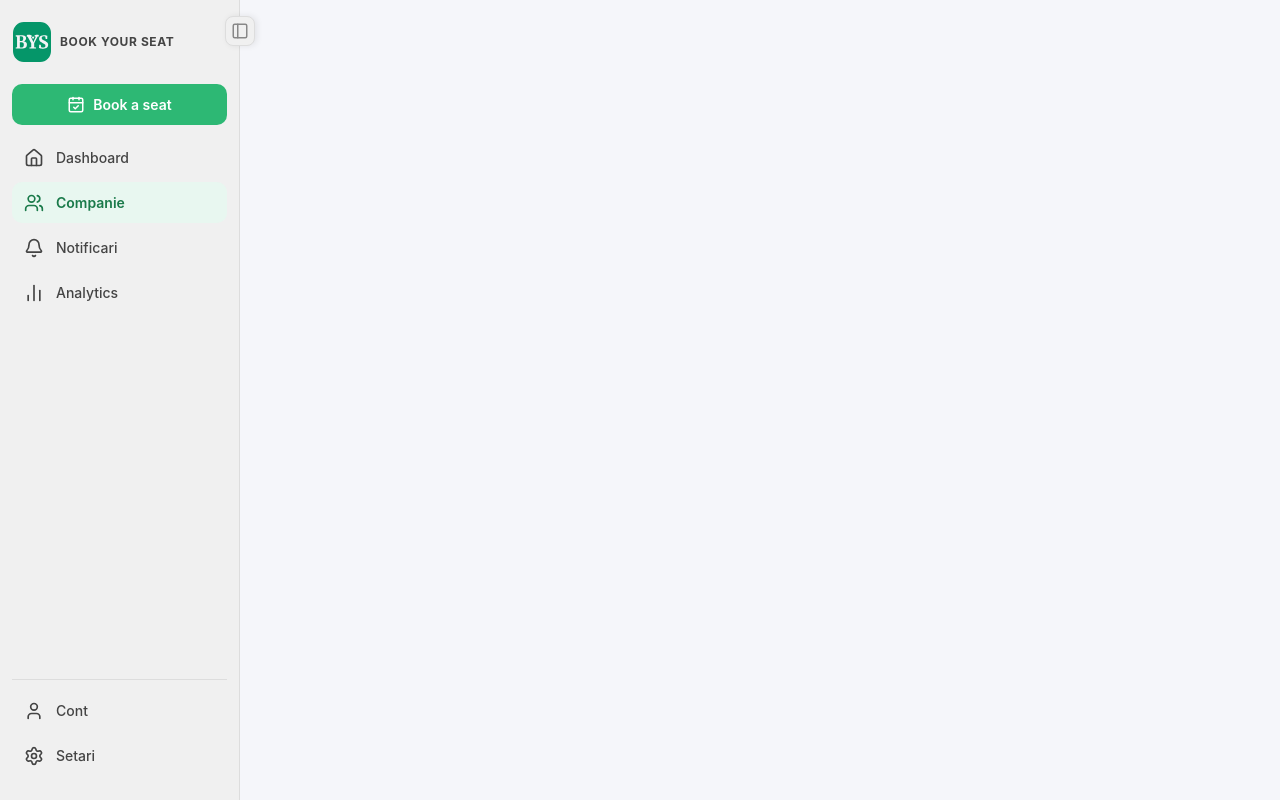
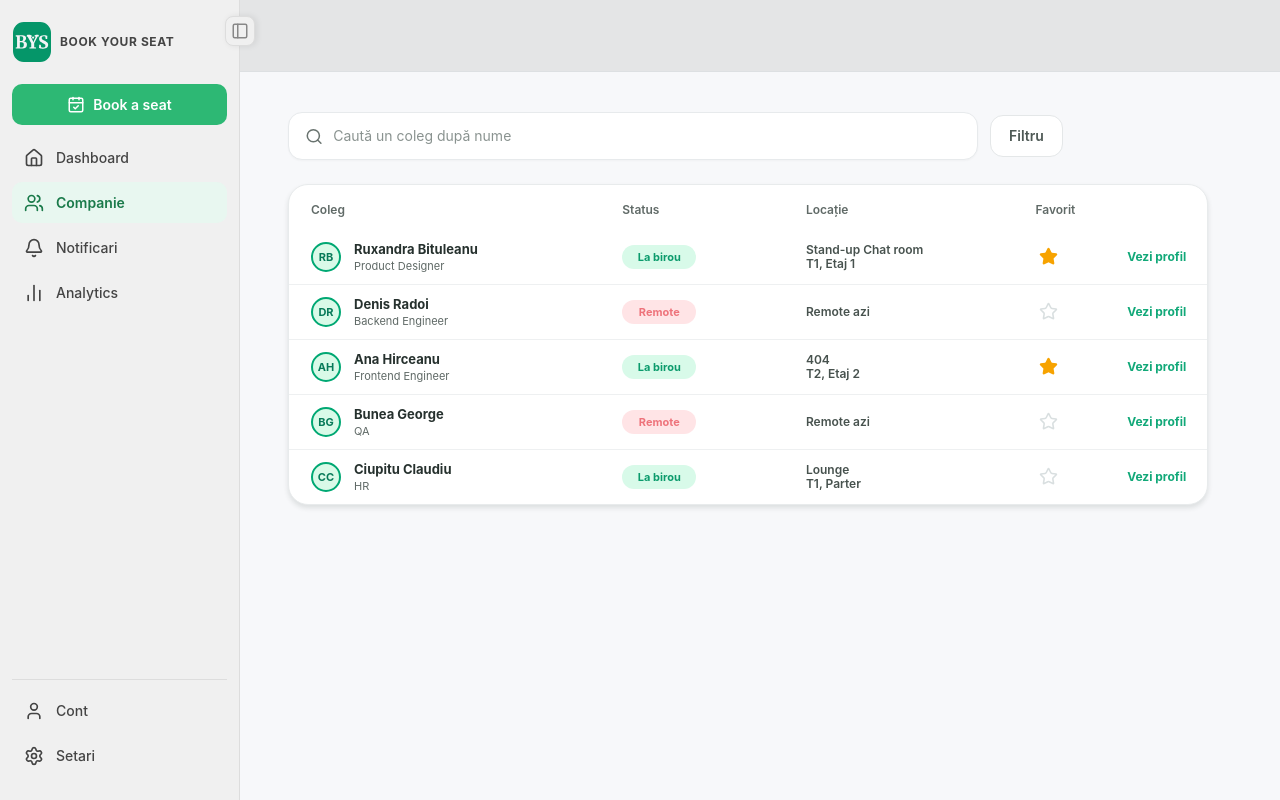
Before and after one commit to DennisRadoi/BookYourSeat-Frontend, a React (Vite) app: page /companie in a window 1280 px wide. Built offline with nearby package versions, Linux system fonts and the light colour scheme; the HTML template or start-up script is replaced by a standard one.

Commit message:
facut pagina colegi

```diff
--- a/src/App.css
+++ b/src/App.css
@@ -10,7 +10,7 @@
 .app-main {
   flex: 1;
   overflow-x: hidden;
-  padding: 32px;
+  min-width: 0;
   transition: margin-left 0.3s ease;
 }
 
--- a/src/App.tsx
+++ b/src/App.tsx
@@ -1,5 +1,6 @@
 import { Routes, Route } from "react-router-dom"
 import Sidebar from "@/components/Sidebar"
+import CompanyPage from "@/pages/CompanyPage"
 import HomePage from "@/pages/HomePage"
 import SeatsPage from "@/pages/SeatsPage"
 import "./App.css"
@@ -11,6 +12,7 @@ export default function App() {
       <main className="app-main">
         <Routes>
           <Route path="/" element={<HomePage />} />
+          <Route path="/companie" element={<CompanyPage />} />
           <Route path="/seats" element={<SeatsPage />} />
         </Routes>
       </main>
--- /dev/null
+++ b/src/pages/CompanyPage.tsx
@@ -0,0 +1,129 @@
+import { Search, Star } from "lucide-react"
+import { useMemo, useState } from "react"
+
+type Colleague = {
+  name: string
+  role: string
+  status: "La birou" | "Remote"
+  location: string[]
+  favorite: boolean
+}
+
+const colleagues: Colleague[] = [
+  { name: "Ruxandra Bituleanu", role: "Product Designer", status: "La birou", location: ["Stand-up Chat room", "T1, Etaj 1"], favorite: true },
+  { name: "Denis Radoi", role: "Backend Engineer", status: "Remote", location: ["Remote azi"], favorite: false },
+  { name: "Ana Hirceanu", role: "Frontend Engineer", status: "La birou", location: ["404", "T2, Etaj 2"], favorite: true },
+  { name: "Bunea George", role: "QA", status: "Remote", location: ["Remote azi"], favorite: false },
+  { name: "Ciupitu Claudiu", role: "HR", status: "La birou", location: ["Lounge", "T1, Parter"], favorite: false },
+]
+
+function initials(name: string) {
+  return name.split(" ").map((part) => part[0]).join("").slice(0, 2)
+}
+
+export default function CompanyPage() {
+  const [query, setQuery] = useState("")
+  const [officeOnly, setOfficeOnly] = useState(false)
+  const [favorites, setFavorites] = useState(() => new Set(colleagues.filter(({ favorite }) => favorite).map(({ name }) => name)))
+
+  const visibleColleagues = useMemo(() => {
+    const normalisedQuery = query.trim().toLocaleLowerCase("ro-RO")
+    return colleagues.filter((colleague) => {
+      const matchesQuery = colleague.name.toLocaleLowerCase("ro-RO").includes(normalisedQuery)
+      return matchesQuery && (!officeOnly || colleague.status === "La birou")
+    })
+  }, [query, officeOnly])
+
+  function toggleFavorite(name: string) {
+    setFavorites((current) => {
+      const next = new Set(current)
+      next.has(name) ? next.delete(name) : next.add(name)
+      return next
+    })
+  }
+
+  return (
+    <section className="min-h-screen bg-[#f7f8fa] text-[#24312f]">
+      <div className="h-[72px] border-b border-[#dde0e2] bg-[#e4e5e6]" aria-label="Header placeholder" />
+
+      <div className="px-4 py-6 sm:px-6 sm:py-9 lg:px-12 lg:py-10">
+        <div className="mb-6 flex flex-col items-stretch gap-3 sm:flex-row sm:items-center">
+          <label className="flex min-h-12 max-w-[690px] flex-1 items-center gap-2.5 rounded-[14px] border border-[#e7eaec] bg-white px-4 text-[#69736f] shadow-[0_1px_2px_rgba(24,39,35,0.03)] transition focus-within:border-[#0da879] focus-within:shadow-[0_0_0_3px_rgba(13,168,121,0.12)]">
+            <Search size={19} aria-hidden="true" />
+            <input
+              type="search"
+              value={query}
+              onChange={(event) => setQuery(event.target.value)}
+              placeholder="Caută un coleg după nume"
+              aria-label="Caută un coleg după nume"
+              className="w-full border-0 bg-transparent text-sm text-[#26312e] outline-none placeholder:text-[#8a9390]"
+            />
+          </label>
+          <button
+            type="button"
+            className={`min-h-[42px] self-end rounded-[13px] border bg-white px-[18px] text-sm font-semibold transition sm:self-auto ${officeOnly ? "border-[#0da879] text-[#087a59]" : "border-[#e4e7e8] text-[#4e5955] hover:border-[#0da879] hover:text-[#087a59]"}`}
+            onClick={() => setOfficeOnly((active) => !active)}
+            aria-pressed={officeOnly}
+          >
+            Filtru
+          </button>
+        </div>
+
+        <div className="max-w-[920px] overflow-x-auto rounded-[20px] border border-[#e8ebec] bg-white shadow-[0_3px_5px_rgba(30,49,44,0.12)]">
+          <table className="w-full min-w-[680px] table-fixed border-collapse">
+            <colgroup>
+              <col style={{ width: "35%" }} />
+              <col style={{ width: "20%" }} />
+              <col style={{ width: "25%" }} />
+              <col style={{ width: "10%" }} />
+              <col style={{ width: "10%" }} />
+            </colgroup>
+            <thead>
+              <tr>
+                <th scope="col" className="py-3 pt-[17px] pr-3 pb-3 pl-[22px] text-left text-xs font-semibold text-[#606a67]">Coleg</th>
+                <th scope="col" className="px-3 py-3 pt-[17px] text-left text-xs font-semibold text-[#606a67]">Status</th>
+                <th scope="col" className="px-3 py-3 pt-[17px] text-left text-xs font-semibold text-[#606a67]">Locație</th>
+                <th scope="col" className="px-3 py-3 pt-[17px] text-left text-xs font-semibold text-[#606a67]">Favorit</th>
+                <th scope="col" className="py-3 pt-[17px] pr-[22px] pl-3 text-left text-xs font-semibold text-[#606a67]"><span className="sr-only">Profil</span></th>
+              </tr>
+            </thead>
+            <tbody>
+              {visibleColleagues.map((colleague) => {
+                const isFavorite = favorites.has(colleague.name)
+                return (
+                  <tr key={colleague.name} className="border-b border-[#eef0f1] last:border-0 hover:bg-[#f9fcfb]">
+                    <td className="py-3 pr-3 pl-[22px] align-middle text-[13px]">
+                      <div className="flex items-center gap-[13px]">
+                        <span className="grid size-[30px] shrink-0 place-items-center rounded-full border-2 border-[#00a873] bg-[#d9fae8] text-[11px] font-bold text-[#087a59]" aria-hidden="true">{initials(colleague.name)}</span>
+                        <div>
+                          <div className="leading-[1.1] font-bold text-[#26312e]">{colleague.name}</div>
+                          <div className="mt-[3px] text-[11px] leading-[1.1] text-[#5f6966]">{colleague.role}</div>
+                        </div>
+                      </div>
+                    </td>
+                    <td className="px-3 py-3 align-middle text-[13px]"><span className={`inline-flex min-w-[74px] justify-center rounded-full px-2.5 py-1 text-[11px] font-bold ${colleague.status === "La birou" ? "bg-[#d8fae9] text-[#0b9b6c]" : "bg-[#ffe4e6] text-[#ee737b]"}`}>{colleague.status}</span></td>
+                    <td className="px-3 py-3 align-middle text-xs leading-[1.2] font-semibold text-[#47524e]">{colleague.location.map((line) => <span key={line} className="block">{line}</span>)}</td>
+                    <td className="px-3 py-3 align-middle text-[13px]">
+                      <button
+                        type="button"
+                        className={`p-1 leading-none transition ${isFavorite ? "text-[#f7a300]" : "text-[#d9dfe0] hover:text-[#f7a300]"}`}
+                        onClick={() => toggleFavorite(colleague.name)}
+                        aria-label={`${isFavorite ? "Elimină" : "Adaugă"} ${colleague.name} ${isFavorite ? "din" : "la"} favorite`}
+                      >
+                        <Star size={19} fill={isFavorite ? "currentColor" : "none"} aria-hidden="true" />
+                      </button>
+                    </td>
+                    <td className="py-3 pr-[22px] pl-3 align-middle text-[13px]"><button type="button" className="whitespace-nowrap bg-transparent p-0 text-xs font-bold text-[#11a878] hover:text-[#087a59] hover:underline">Vezi profil</button></td>
+                  </tr>
+                )
+              })}
+              {visibleColleagues.length === 0 && (
+                <tr><td className="px-6 py-[42px] text-center text-[#66716d]" colSpan={5}>Nu am găsit colegi care să corespundă căutării.</td></tr>
+              )}
+            </tbody>
+          </table>
+        </div>
+      </div>
+    </section>
+  )
+}
```
Also changed, not shown: 1 other file (tests, documents, lock files or other folders).
